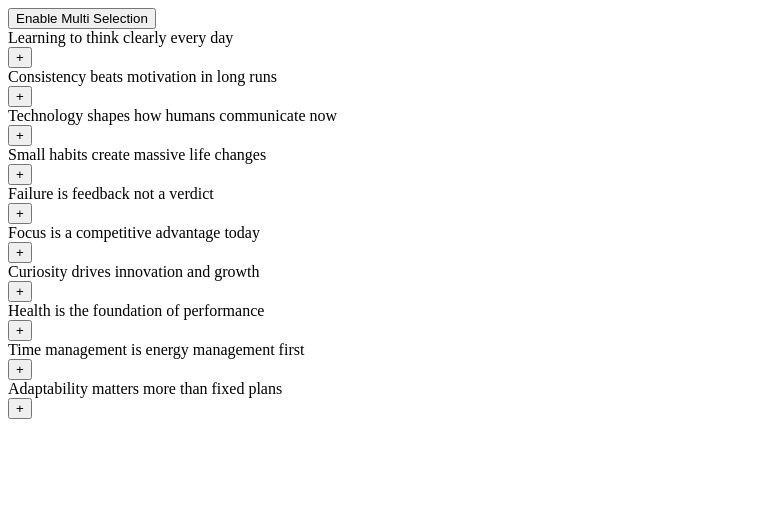
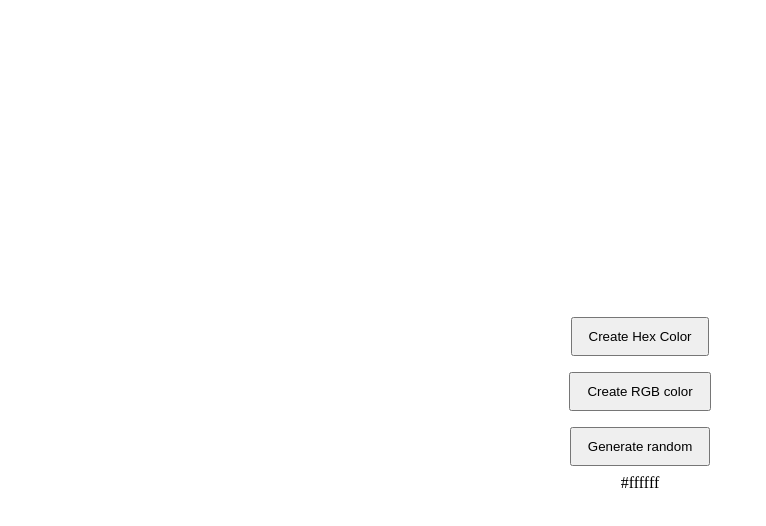
Before and after one commit to guts-718/noobing-my-way-through-REACT, a React (Vite) app in the folder vite-project/: page / in a window 1280 px wide. Shown: the top 526 px of the page, without its empty margins (0-766 px from the left). Built offline with nearby package versions, Linux system fonts and the light colour scheme.

Commit message:
2. random-rgb-hex-color generator

```diff
--- a/vite-project/src/App.jsx
+++ b/vite-project/src/App.jsx
@@ -1,12 +1,13 @@
-import Accordian from './components/accordian'
-import './App.css'
+import Accordian from './components/accordian';
+import Color from './components/color_generator';
+import './App.css';
 
 function App() {
 
 
   return (
     <div className='App'>
-    <Accordian/>
+    <Color/>
     </div>
 
   )
--- /dev/null
+++ b/vite-project/src/components/color_generator/index.jsx
@@ -0,0 +1,66 @@
+import {useState} from "react";
+import "./style.css"
+
+export default function Color(){
+    const [isHex,setIsHex]=useState(true);
+    const [hexCol,setHexCol]=useState("#ffffff");
+    const [rgbCol,setRgbCol]=useState("rgb(255,255,255)")
+
+    function hex(){
+        setIsHex(true);
+    }
+
+    function RGB(){
+        setIsHex(false);
+    }
+
+    function showColor(){
+        if(isHex){
+            return hexCol;
+        }else return rgbCol;
+    }
+
+    function generateRandom(){
+        let col="";
+        let choose="0123456789ABCDEF";
+        if(isHex===true){
+            col+="#";
+            for(let i=0;i<6;i++){
+                let j=Math.floor(Math.random()*(choose.length));
+                col+=choose[j];
+            }
+            setHexCol(col);
+            console.log(col);
+
+        }else{
+            let col="rgb(";
+            for(let i=0;i<3;i++){
+                let j=Math.floor(Math.random()*256);
+                col+=j.toString();
+                if(i!==2)col+=",";
+            }
+            col+=")";
+            setRgbCol(col);
+            console.log(col);
+        }
+
+    }
+    return (
+       <div className="container" style={{ backgroundColor: showColor() }}>
+            <button onClick={hex}>
+                Create Hex Color
+            </button>
+            <button onClick={RGB}>
+                Create RGB color
+            </button>
+            <button onClick={generateRandom}>
+                Generate random
+            </button>
+            <div>
+                {showColor()}
+            </div>
+
+        </div>
+
+    )
+}
--- /dev/null
+++ b/vite-project/src/components/color_generator/style.css
@@ -0,0 +1,21 @@
+html, body {
+  margin: 0;
+  padding: 0;
+  height: 100%;
+}
+
+.container {
+  min-height: 100vh;   /* full screen height */
+  width: 100%;
+  display: flex;
+  flex-direction: column;
+  justify-content: center;
+  align-items: center;
+}
+
+
+button {
+  margin: 8px;
+  padding: 10px 16px;
+  cursor: pointer;
+}
```
